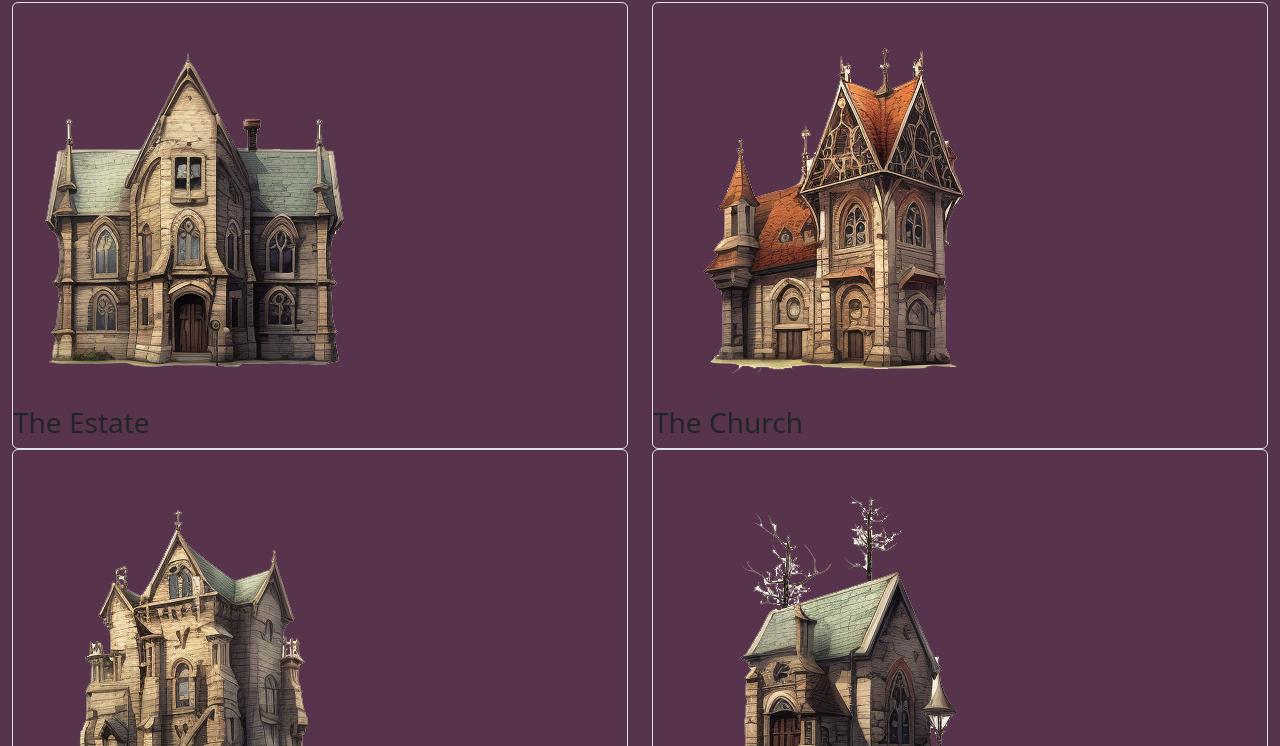
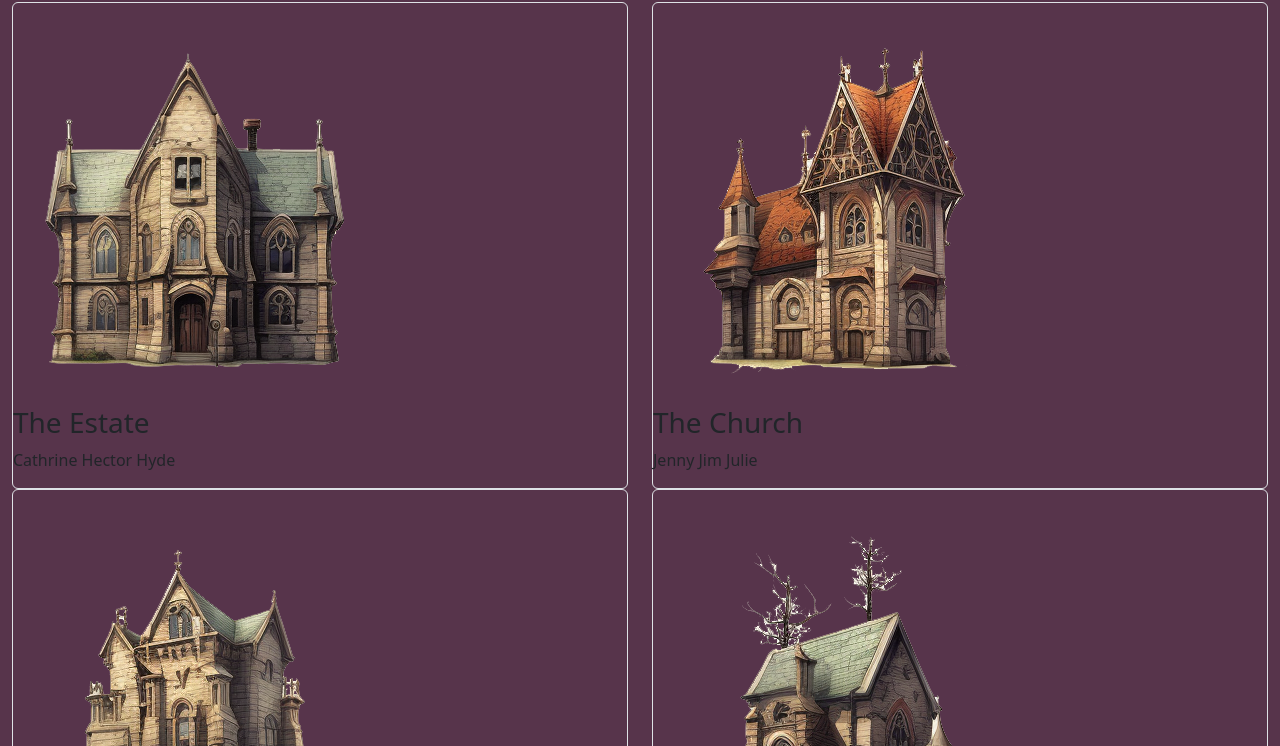
Before and after one commit to Josh-Decime/Swarm-lab, a plain HTML site: page index.html in a window 1280 px wide. Shown: the part 54-800 px from the top of the page. Drawn offline with nearby package versions, Linux system fonts and the light colour scheme.

Commit message:
before images

```diff
--- a/app.js
+++ b/app.js
@@ -1,67 +1,82 @@
 console.log('the sun has set')
 
 const locations = [
-    'Estate.png', 'Church.png', 'Hospital.png', 'Crypt.png',
+    'estateID', 'churchID', 'hospitalID', 'cryptID',
 ]
 
 const people = [{
         name: 'Cathrine',
         picture: 'Cathrine.png',
-        location: 'estateID'
+        currentPlace: 'estateID',
     },
     {
         name: 'Hector',
         picture: 'Hector.png',
-        location: 'estateID'
+        currentPlace: 'estateID'
     },
     {
         name: 'Hyde',
         picture: 'Hyde.png',
-        location: 'estateID'
+        currentPlace: 'estateID'
     },
     {
         name: 'Jenny',
         picture: 'Jenny.png',
-        location: 'churchID'
+        currentPlace: 'churchID'
     },
     {
         name: 'Jim',
         picture: 'Jim.png',
-        location: 'churchID',
+        currentPlace: 'churchID',
     },
     {
         name: 'Julie',
         picture: 'Julie.png',
-        location: 'churchID',
+        currentPlace: 'churchID',
     },
     {
         name: 'Keith',
         picture: 'Keith.png',
-        location: 'hospitalID',
+        currentPlace: 'hospitalID',
     },
     {
         name: 'Margret',
         picture: 'Margret.png',
-        location: 'hospitalID',
+        currentPlace: 'hospitalID',
     },
     {
         name: 'Suzy',
         picture: 'Suzy.png',
-        location: 'hospitalID',
+        currentPlace: 'hospitalID',
     },
     {
         name: 'Tommy',
         picture: 'Tommy.png',
-        location: 'cryptID',
+        currentPlace: 'cryptID',
     },
     {
         name: 'VanGogh',
         picture: 'VanGogh.png',
-        location: 'cryptID',
+        currentPlace: 'cryptID',
     },
     {
         name: 'Victoria',
         picture: 'Victoria.png',
-        location: 'cryptID',
+        currentPlace: 'cryptID',
     }
 ]
+
+function drawPeople() {
+    locations.forEach(location =>{
+        console.log(location)
+        let filteredPeople = people.filter(people => people.currentPlace == location)
+        console.log('📦', filteredPeople)
+        const locationElm = document.getElementById(location)
+        console.log('🗺️', locationElm)
+        let peopleIMG = filteredPeople.map(people => people.name)
+        console.log('😁', peopleIMG)
+
+        locationElm.innerText = peopleIMG.join(' ')
+    })
+}
+drawPeople()
--- a/index.html
+++ b/index.html
@@ -10,7 +10,6 @@
     <title>Document</title>
 </head>
 <body class="bg-swarm debug">
-    <script src="app.js"></script>
 
     <header class="">
         <h1 class="txt-color">swarm</h1>
@@ -21,14 +20,16 @@
                 <!-- ANCHOR Need to center these but have to move on -->
                 <section class="border rounded">
                     <img class="img-fluid center" src="Estate.png" alt="The Estate">
-                <h3 class="estateID">The Estate</h3>
+                    <h3>The Estate</h3>
+                    <p id="estateID"></p>
                 </section>
             </div>
 
             <div class="col-6">
                 <section class="border rounded">
                 <img class="img-fluid" src="Church.png" alt="The Church">
-                <h3 class="churchID">The Church</h3>
+                <h3>The Church</h3>
+                <p id="churchID"></p>
             </section>
 
         </div>
@@ -36,7 +37,8 @@
         <div class="col-6">
             <section class="border rounded">
                 <img class="img-fluid" src="Hospital.png" alt="The Hospital">
-                <h3 class="hospitalID">The Hospital</h3>
+                <h3>The Hospital</h3>
+                <p id="hospitalID"></p>
             </section>
 
         </div>
@@ -52,5 +54,6 @@
     </section>
 
 </main>
+<script src="app.js"></script>
 </body>
 </html>
```
Lines whose indentation alone changed are shown as unchanged.
